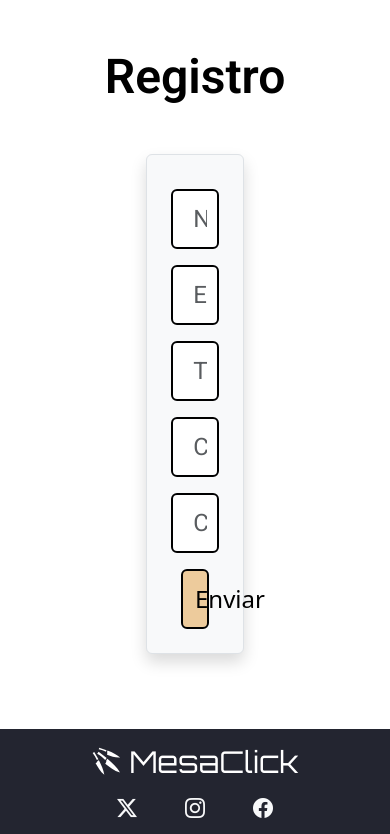
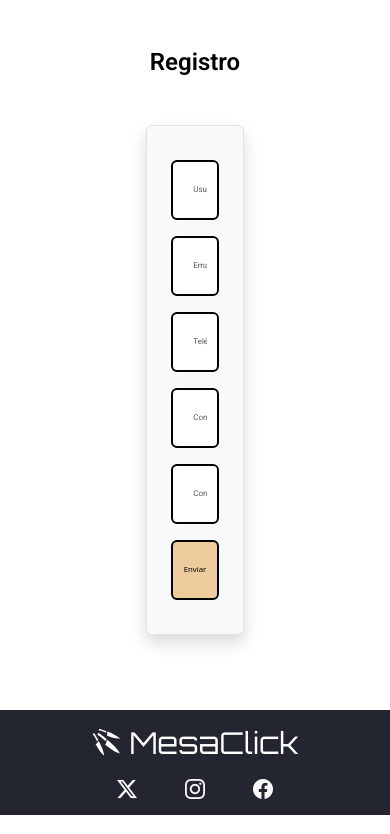
Before and after one commit to Marczt31/MesaClick, a PHP site: page /Vistas/registro.php in a window 390 px wide. Shown: the part 65-899 px from the top of the page. Run offline with PHP 8.4, Linux system fonts and the light colour scheme.

Commit message:
Responsive al texto del formulario

```diff
--- a/Assets/estilos.css
+++ b/Assets/estilos.css
@@ -146,7 +146,7 @@
     font-family: "Roboto", sans-serif;
     font-weight: 600;
     font-style: normal;
-    font-size: 3rem;
+    font-size: clamp(1.5rem, 2vw, 3.5rem);
     color: black;
     /*background-color: rgb(0, 4, 255);*/
 }
@@ -159,8 +159,8 @@
 .form-control {
 
     font-family: "Roboto", sans-serif;
-    font-size: 1.5rem;
-    height: 60px;
+    font-size: clamp(0.5rem, 2vw, 1.3rem);
+    height: clamp(3vh, 60px, 60px);
     margin: 10px 0;
     padding: 10px;
     border: 2px solid black;
@@ -169,16 +169,19 @@
 
 input::placeholder {
 
-    font-size: 1.5rem;
+
+    font-size: clamp(0.5rem, 2vw, 1.3rem);
     padding-left: 10px;
 }
 
 #botonEnviar {
 
-    height: 60px;
+    height: clamp(3vh, 60px, 60px);
     border: 2px solid black;
     background-color: #EDCB9C;
-    font-size: 1.5rem;
+    margin: 10px 0;
+    padding: 10px;
+    font-size: clamp(0.4rem, 2vw, 1.3rem);
     text-align: center;
     color: black;
 
--- a/Vistas/registro.php
+++ b/Vistas/registro.php
@@ -36,7 +36,7 @@
 
     <div class="col-md-12 mb-3">
         <!-- <label for="nombre" class="form-label">Nombre y Apellidos</label> -->
-        <input type="text" id="nombre" name="Nombre" class="form-control" placeholder="Nombre y Apellidos" autocomplete="off" >
+        <input type="text" id="nombre" name="Nombre" class="form-control" placeholder="Usuario" autocomplete="off" >
     </div>
 
     <div class="col-md-12 mb-3">
@@ -46,7 +46,7 @@
 
     <div class="col mb-3">
         <!-- <label for="telefono" class="form-label">Teléfono</label> -->
-        <input type="tel" id="telefono" name="telefono" class="form-control" placeholder="Teléfono Ej: +34 600 123 456" autocomplete="off" >
+        <input type="tel" id="telefono" name="telefono" class="form-control" placeholder="Teléfono" autocomplete="off" >
     </div>
 
     <div class="col-md-12 mb-3">
@@ -59,7 +59,7 @@
         <input type="password" id="confirmarClave" name="confirmarClave" class="form-control" minlength="6" placeholder="Confirmar contraseña" autocomplete="off" >
     </div>
 
-    <button id="botonEnviar" type="submit" class="col btn btn-primary w-25 mx-auto d-block">Enviar</button>
+    <button id="botonEnviar" type="submit" class="col btn btn-primary w-100 mx-auto d-block">Enviar</button>
 </form>
 
 <?php
```
